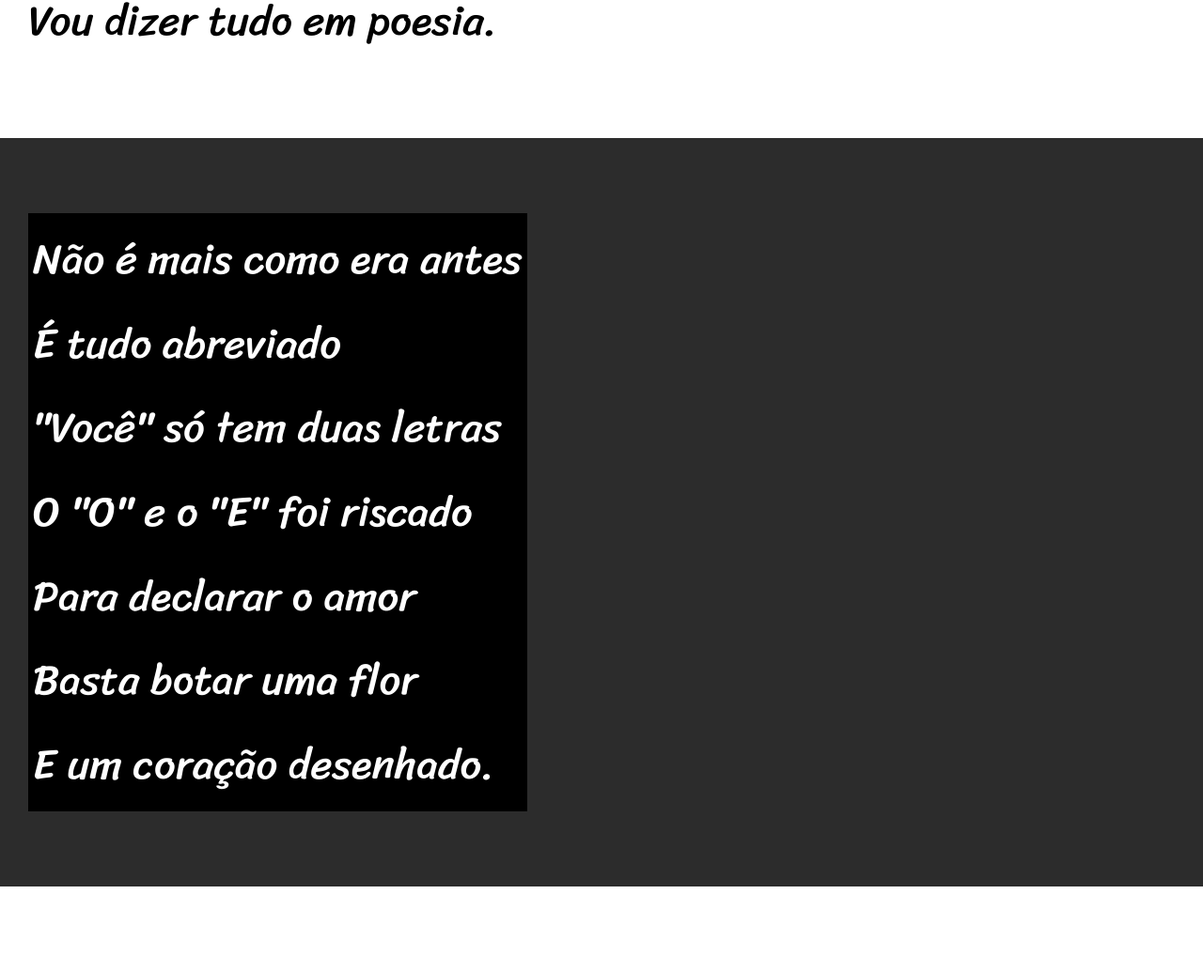
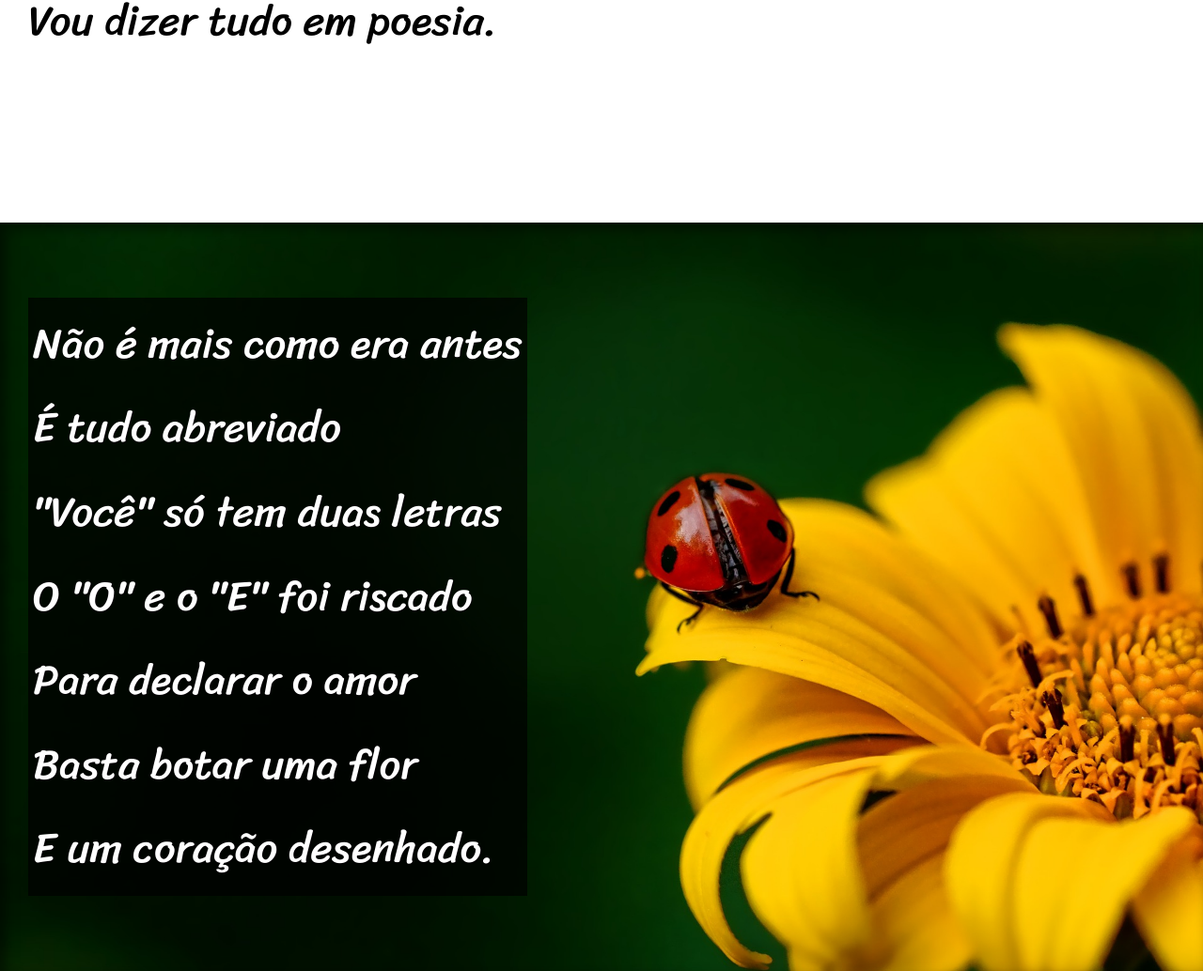
Before and after one commit to JoaotorresGT/html-css, a plain HTML site: page desafios/desafio012/index.html in a window 1280 px wide. Shown: the part 850-1884 px from the top of the page at 94% size. Drawn offline with Linux system fonts and the light colour scheme.

Commit message:
finalizando o d12

```diff
--- a/desafios/desafio012/estilo/style.css
+++ b/desafios/desafio012/estilo/style.css
@@ -57,20 +57,38 @@ section {
     font-size: 3.5vw;
 }
 
+section > p {
+    padding-bottom: 2em;
+}
+
 section.normal {
     background-color: white;
     color: black;
 }
 
 section.imagem {
+    box-shadow: inset 6px 6px 13px 0px rgba(0, 0, 0, 0.514);
     background-color: rgb(44, 44, 44);
     color: white;
+    background-attachment: fixed;
 }
 
 section.imagem > p {
     display: inline-block;
     padding: 5px;
-    background-color: black;
+    background-color: rgba(0, 0, 0, 0.705);
+    text-shadow: 1px 1px 0px black;
+}
+
+section#img01 {
+    background-image: url(../imagens/background001.jpg);
+    background-position: right, center;
+    background-size: cover;
+}
+
+section#img02 {
+    background-image: url(../imagens/background002.jpg);
+    background-size: cover;
 }
 
 footer {
--- a/desafios/desafio012/index.html
+++ b/desafios/desafio012/index.html
@@ -27,7 +27,7 @@
     </section>
 
 
-    <section class="imagem">
+    <section class="imagem" id="img01">
         <p>
             Não é mais como era antes <br>
             É tudo abreviado <br>
@@ -63,7 +63,7 @@
     </section>
 
 
-    <section class="imagem">
+    <section class="imagem" id="img02">
         <p>
             Tenho saudade das cartas <br>
             Escritas com a própria mão <br>
```
